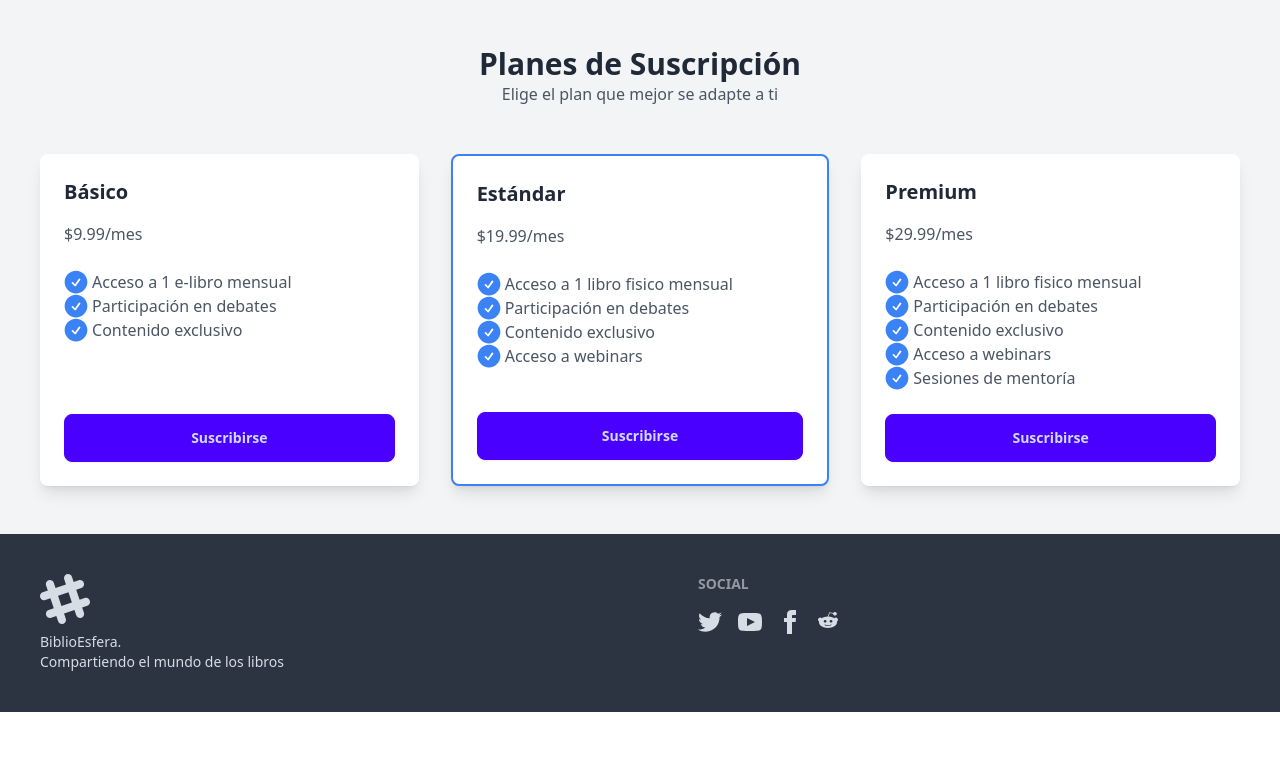
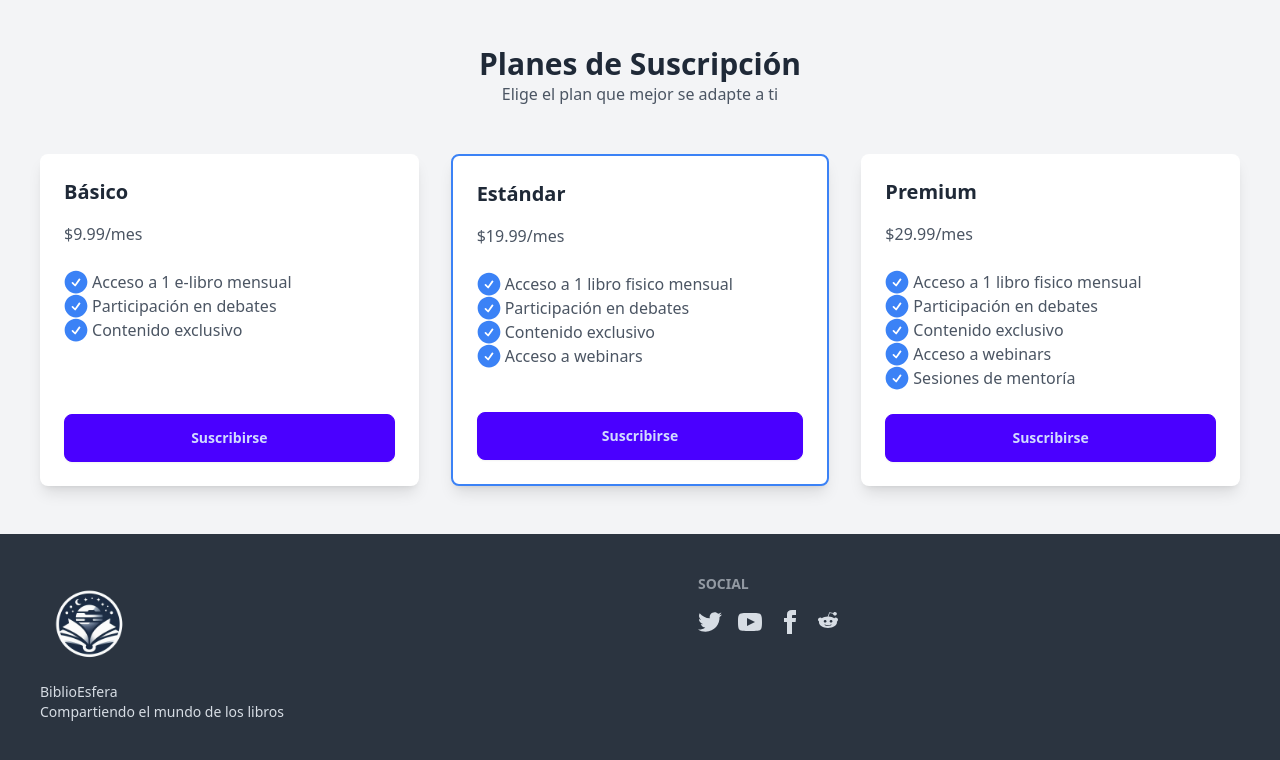
Before and after one commit to brypro/biblioesfera, a plain HTML site: page index.html in a window 1280 px wide. Shown: the part 1142-1902 px from the top of the page. Before the commit the page ends 1854 px from the top, so only its background shows below. Drawn offline with nearby package versions, Linux system fonts and the light colour scheme.

Commit message:
Refactor footer with main logo and updated text

```diff
--- a/index.html
+++ b/index.html
@@ -309,8 +309,10 @@
 
     <footer class="footer p-10 bg-neutral text-neutral-content">
         <aside>
-          <svg width="50" height="50" viewBox="0 0 24 24" xmlns="http://www.w3.org/2000/svg" fill-rule="evenodd" clip-rule="evenodd" class="fill-current"><path d="M22.672 15.226l-2.432.811.841 2.515c.33 1.019-.209 2.127-1.23 2.456-1.15.325-2.148-.321-2.463-1.226l-.84-2.518-5.013 1.677.84 2.517c.391 1.203-.434 2.542-1.831 2.542-.88 0-1.601-.564-1.86-1.314l-.842-2.516-2.431.809c-1.135.328-2.145-.317-2.463-1.229-.329-1.018.211-2.127 1.231-2.456l2.432-.809-1.621-4.823-2.432.808c-1.355.384-2.558-.59-2.558-1.839 0-.817.509-1.582 1.327-1.846l2.433-.809-.842-2.515c-.33-1.02.211-2.129 1.232-2.458 1.02-.329 2.13.209 2.461 1.229l.842 2.515 5.011-1.677-.839-2.517c-.403-1.238.484-2.553 1.843-2.553.819 0 1.585.509 1.85 1.326l.841 2.517 2.431-.81c1.02-.33 2.131.211 2.461 1.229.332 1.018-.21 2.126-1.23 2.456l-2.433.809 1.622 4.823 2.433-.809c1.242-.401 2.557.484 2.557 1.838 0 .819-.51 1.583-1.328 1.847m-8.992-6.428l-5.01 1.675 1.619 4.828 5.011-1.674-1.62-4.829z"></path></svg>
-          <p>BiblioEsfera.<br>Compartiendo el mundo de los libros</p>
+            <div>
+                <img src="./assets/img/main_logo.png" alt="Libros" width="100" height="100" class="">
+            </div>
+            <p>BiblioEsfera<br>Compartiendo el mundo de los libros</p>
         </aside>
         <nav>
           <h6 class="footer-title">Social</h6>
```
